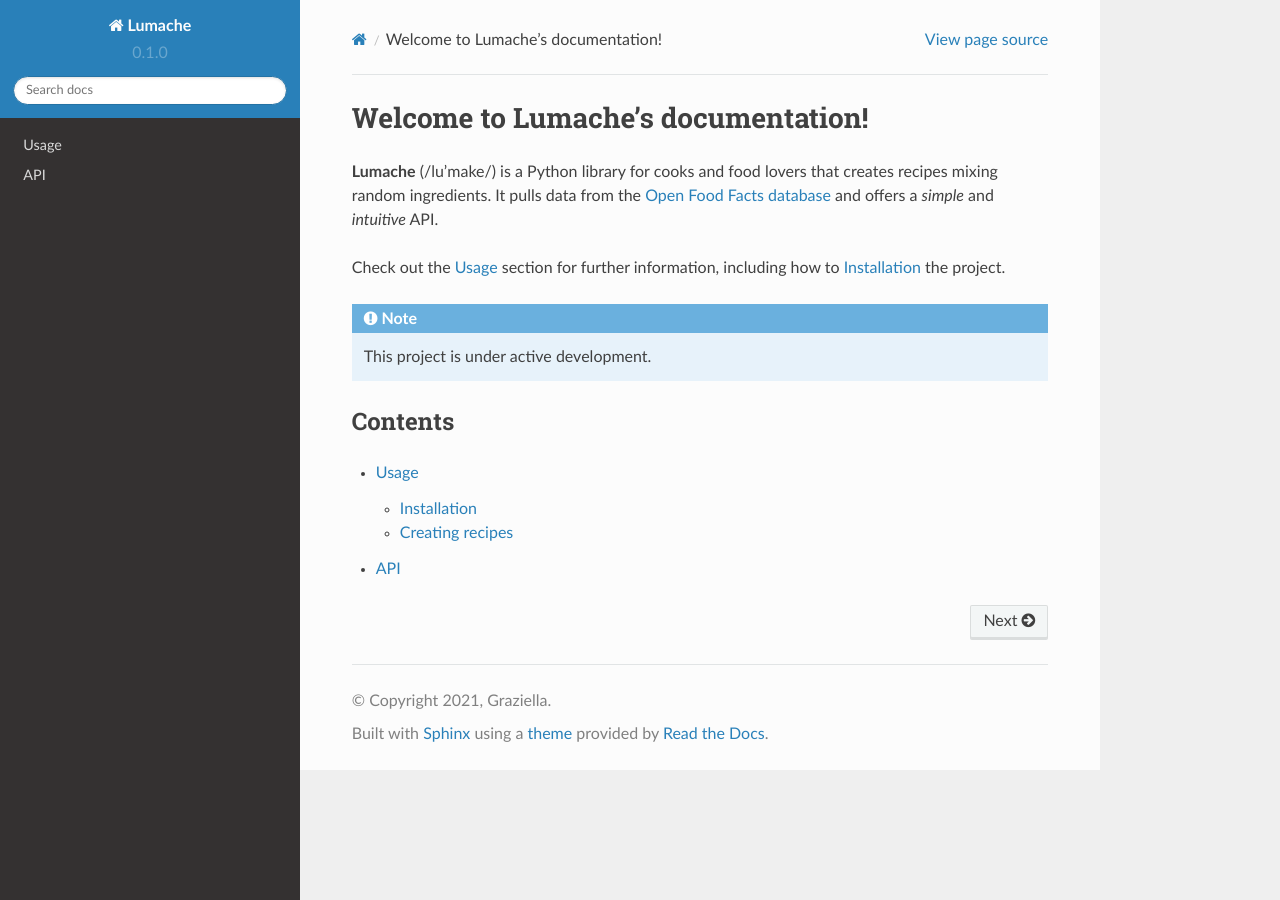
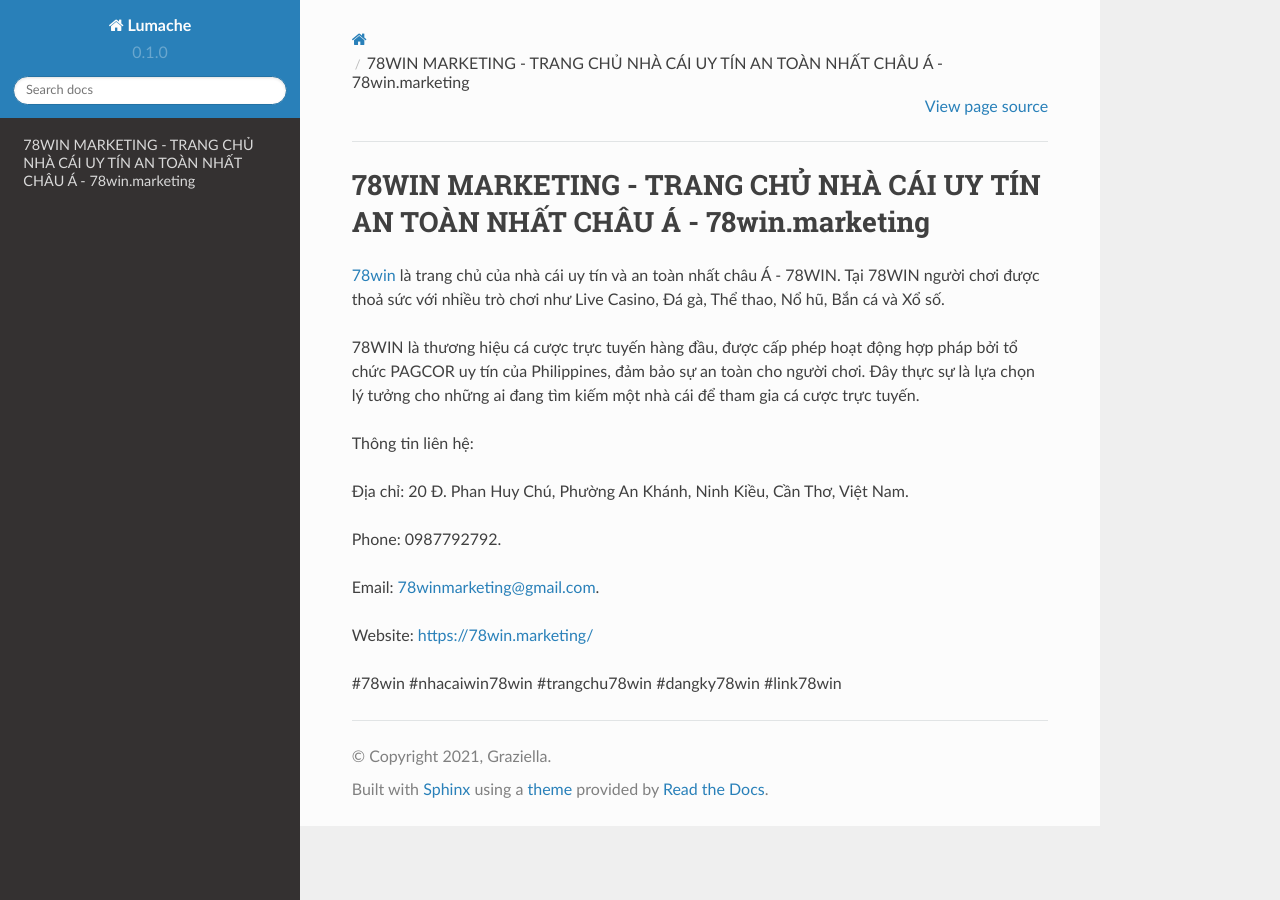
Before and after one commit to socialentity1/78winmarketing, a Sphinx documentation site: the page built from docs/source/index.rst, in a window 1280 px wide. Built offline with Sphinx 7.4.7 and the Read the Docs theme 2.0.0, drawn with Linux system fonts in a browser that asks for light colours.

Commit message:
Update index.rst

```diff
--- a/docs/source/index.rst
+++ b/docs/source/index.rst
@@ -1,22 +1,18 @@
-Welcome to Lumache's documentation!
+78WIN MARKETING - TRANG CHỦ NHÀ CÁI UY TÍN AN TOÀN NHẤT CHÂU Á - 78win.marketing
 ===================================
 
-**Lumache** (/lu'make/) is a Python library for cooks and food lovers
-that creates recipes mixing random ingredients.
-It pulls data from the `Open Food Facts database <https://world.openfoodfacts.org/>`_
-and offers a *simple* and *intuitive* API.
+`78win <https://78win.marketing/>`_ là trang chủ của nhà cái uy tín và an toàn nhất châu Á - 78WIN. Tại 78WIN người chơi được thoả sức với nhiều trò chơi như Live Casino, Đá gà, Thể thao, Nổ hũ, Bắn cá và Xổ số.
 
-Check out the :doc:`usage` section for further information, including
-how to :ref:`installation` the project.
+78WIN là thương hiệu cá cược trực tuyến hàng đầu, được cấp phép hoạt động hợp pháp bởi tổ chức PAGCOR uy tín của Philippines, đảm bảo sự an toàn cho người chơi. Đây thực sự là lựa chọn lý tưởng cho những ai đang tìm kiếm một nhà cái để tham gia cá cược trực tuyến.
 
-.. note::
+Thông tin liên hệ:
 
-   This project is under active development.
+Địa chỉ: 20 Đ. Phan Huy Chú, Phường An Khánh, Ninh Kiều, Cần Thơ, Việt Nam.
 
-Contents
---------
+Phone: 0987792792.
 
-.. toctree::
+Email: 78winmarketing@gmail.com.
 
-   usage
-   api
+Website: https://78win.marketing/
+
+#78win #nhacaiwin78win #trangchu78win #dangky78win #link78win
```
